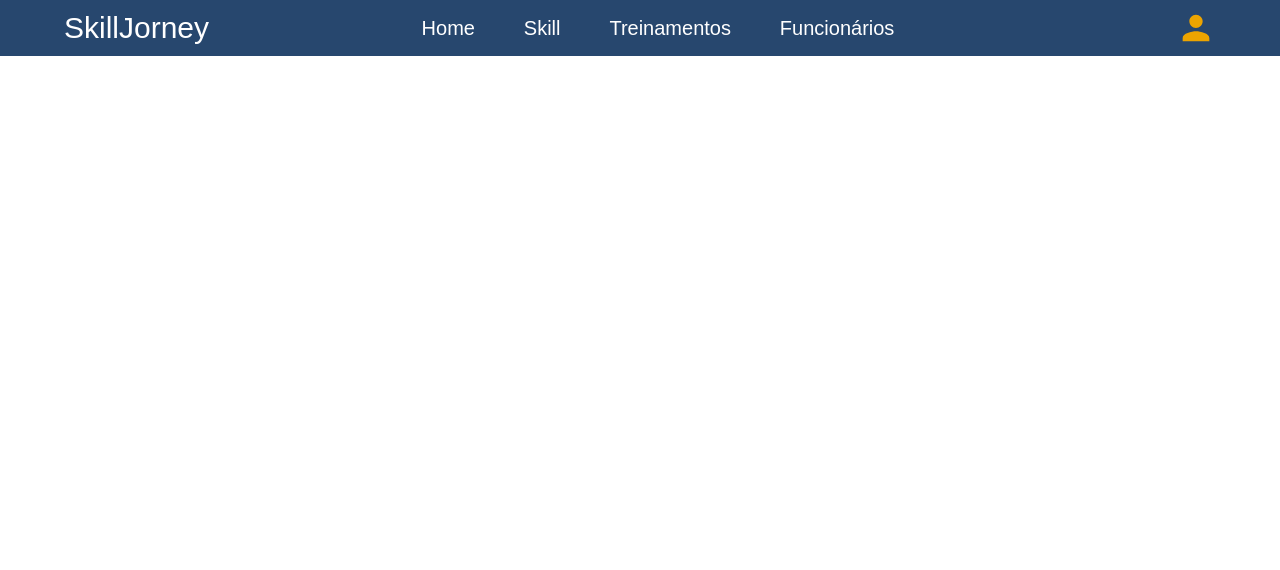
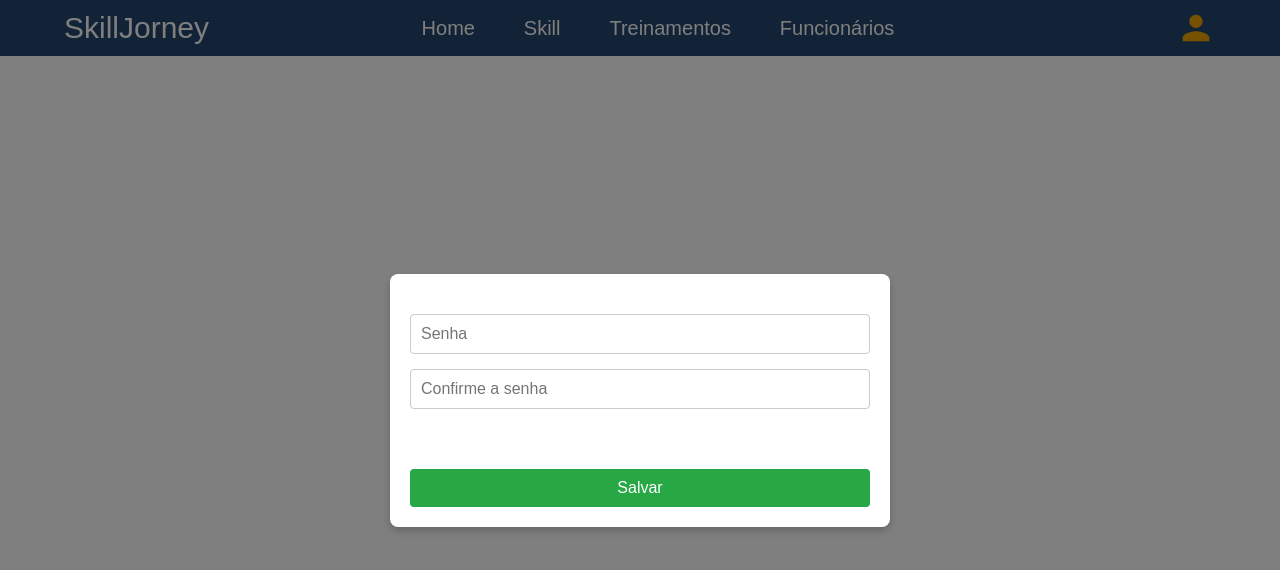
Before and after one commit to YasminTrembulack/SkillJourneyFront, a React (Vite) app: page /home in a window 1280 px wide. Shown: the top 570 px of the page. Built offline with nearby package versions, Linux system fonts and the light colour scheme; a web font is replaced by a local one.

Commit message:
feat: change password modal done

```diff
--- a/src/Pages/HomePage/index.tsx
+++ b/src/Pages/HomePage/index.tsx
@@ -1,7 +1,59 @@
+import { useState } from "react";
 import NavBar from "../../Components/NavBar";
 import StyledLink from "../../Components/StyledLink";
+import { StyledModalOverlay, StyledModalContent, StyledForm, StyledInput, StyledSubmitButton, StrengthBar } from "./styles";
+import { api } from "../../service/api";
 
 export default function HomePage() {
+  const [firstAccess, setFirstAccess] = useState(true);
+  const [password, setPassword] = useState<string>("");
+  const [confirmPassword, setConfirmPassword] = useState<string>("");
+  const [strength, setStrength] = useState(0);
+
+  const closeModal = () => {
+    setFirstAccess(false);
+  }
+
+  const calculateStrength = (password: string) => {
+    let strength = 0;
+    if (password.length >= 6) strength++;
+    if (/[A-Z]/.test(password)) strength++;
+    if (/[0-9]/.test(password)) strength++;
+    if (/[^A-Za-z0-9]/.test(password)) strength++;
+    return strength;
+  }
+
+  const handleSubmit = async (e: React.FormEvent) => {
+    e.preventDefault();
+    closeModal();
+    if (password != confirmPassword)
+      return;
+
+    const token = localStorage.getItem("token");
+
+    const newPassword = {
+      password: password
+    };
+
+    console.log(token)
+    console.log(newPassword)
+
+    try {
+      const response = await api.post("class/auth", newPassword, {
+        headers: {
+          auth: token
+        }
+      });
+      // toast.success("Turma criada com sucesso!")
+      console.log(response)
+
+      closeModal();
+    } catch (error) {
+      // toast.error("Erro ao criar turma: " + error);
+    }
+
+
+  };
   return (
     <>
       <NavBar>
@@ -12,6 +64,35 @@ export default function HomePage() {
 
 
       </NavBar>
+
+      {firstAccess && (
+        <StyledModalOverlay>
+          <StyledModalContent>
+            <StyledForm onSubmit={handleSubmit}>
+              <StyledInput
+                type="password"
+                placeholder="Senha"
+                value={password}
+
+                onChange={(e) => {
+                  setPassword(e.target.value)
+                  setStrength(calculateStrength(password));
+                }}
+                required
+              />
+              <StyledInput
+                type="password"
+                placeholder="Confirme a senha"
+                value={confirmPassword}
+                onChange={(e) => setConfirmPassword(e.target.value)}
+                required
+              />
+              <StrengthBar strength={strength}/>
+              <StyledSubmitButton type="submit">Salvar</StyledSubmitButton>
+            </StyledForm>
+          </StyledModalContent>
+        </StyledModalOverlay>
+      )}
     </>
   );
 }
--- a/src/Pages/HomePage/styles.ts
+++ b/src/Pages/HomePage/styles.ts
@@ -0,0 +1,105 @@
+import styled from 'styled-components';
+
+export const StyledModalOverlay = styled.div`
+  position: fixed;
+  top: 0;
+  left: 0;
+  width: 100%;
+  height: 100%;
+  background-color: rgba(0, 0, 0, 0.5);
+  display: flex;
+  align-items: center;
+  justify-content: center;
+  z-index: 1000;
+`;
+
+export const StyledModalContent = styled.div`
+  background-color: white;
+  padding: 20px;
+  border-radius: 8px;
+  box-shadow: 0px 4px 8px rgba(0, 0, 0, 0.2);
+  max-width: 500px;
+  width: 100%;
+`;
+
+export const StyledCloseButton = styled.button`
+  background-color: #ff4d4d;
+  color: white;
+  width: 30px;
+  height: 30px;
+  font-size: 16px;
+  border: none;
+  cursor: pointer;
+  border-radius: 50%;
+  display: flex;
+  align-items: center;
+  justify-content: center;
+  float: right;
+
+  &:hover {
+    background-color: #e60000;
+  }
+`;
+
+export const StyledForm = styled.form`
+  display: flex;
+  flex-direction: column;
+  gap: 15px;
+  margin-top: 20px;
+`;
+
+export const StyledInput = styled.input`
+  padding: 10px;
+  font-size: 16px;
+  border-radius: 4px;
+  border: 1px solid #ccc;
+  outline: none;
+`;
+
+export const StyledSelect = styled.select`
+  padding: 10px;
+  font-size: 16px;
+  border-radius: 4px;
+  border: 1px solid #ccc;
+  outline: none;
+`;
+
+export const StyledSubmitButton = styled.button`
+  background-color: #28a745;
+  color: white;
+  padding: 10px;
+  font-size: 16px;
+  border: none;
+  cursor: pointer;
+  border-radius: 4px;
+  margin-top: 10px;
+
+  &:hover {
+    background-color: #218838;
+    }
+`;
+
+const getStrengthColor = (strength: number) => {
+    switch (strength) {
+        case 0:
+        case 1:
+            return '#ff5454';
+        case 2:
+            return '#f7a148';
+        case 3:
+            return '#fff654';
+        case 4:
+            return '#48fa48';
+        default:
+            return 'grey';
+    }
+};
+
+export const StrengthBar = styled.div<{ strength: number }>`
+    background-color: ${(props) => getStrengthColor(props.strength)};
+    height: 10px;
+    width: ${(props) => `${props.strength * 25}%`};
+    margin-top: 10px;
+    transition: background-color 0.3s;
+    border-radius: 5px;
+`
--- a/src/Pages/LoginPage/Components/Card/index.tsx
+++ b/src/Pages/LoginPage/Components/Card/index.tsx
@@ -1,6 +1,6 @@
 
 import Button from "../../../../Components/Button";
-import { Content, StyledForm, StyledInput, StyledLabel, StyledLink, Text } from "./styles";
+import { Content, StyledForm, StyledInput, StyledLabel, Text } from "./styles";
 
 export default function Card()
 {
@@ -13,7 +13,6 @@ export default function Card()
                     <StyledInput type="email"/>
                     <StyledLabel children={"Senha:"}/>
                     <StyledInput type="password" />
-                    <StyledLink to={"/register"} children={"Não tenho uma conta"}/>
                     <Button text={"Login"}/>
                 </StyledForm>
             </Content>
```
Also changed, not shown: 1 other file (tests, documents, lock files or other folders).
